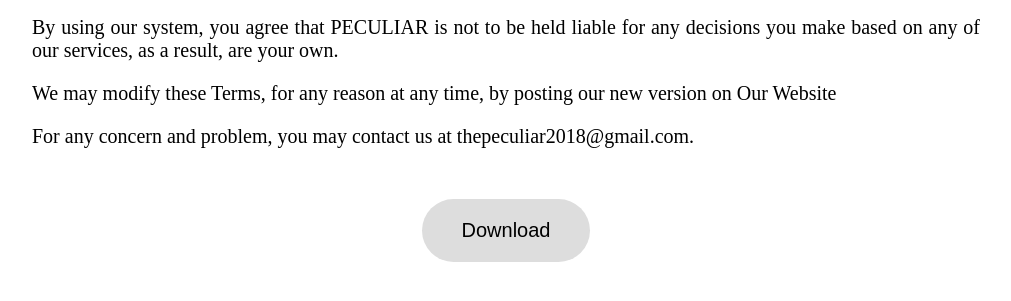
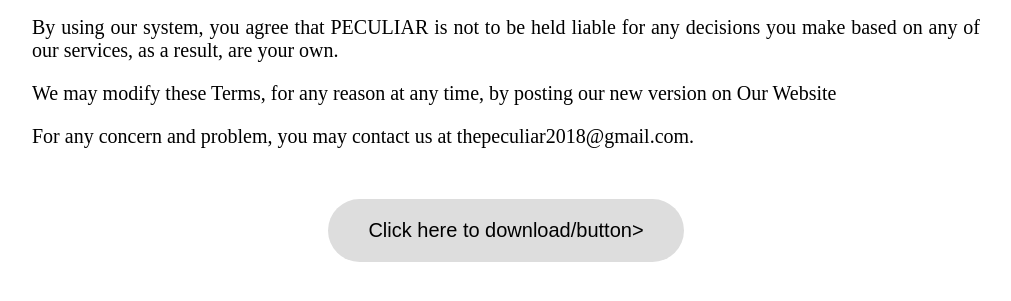
Before and after one commit to stixguy/thesispeculiar, a PHP site: page /download.php in a window 1280 px wide. Shown: the part 251-552 px from the top of the page, without its empty margins (134-1145 px from the left). Run offline with PHP 8.4, Linux system fonts and the light colour scheme.

Commit message:
Update download.php

```diff
--- a/download.php
+++ b/download.php
@@ -68,7 +68,7 @@ We reserve the right to refuse service to anyone for any reason at any time.</p>
 <br>
 
 </div>
-<center><button class="button">Download</button></center>
+<center><button class="button">Click here to download/button></center>
 
 
 
```
